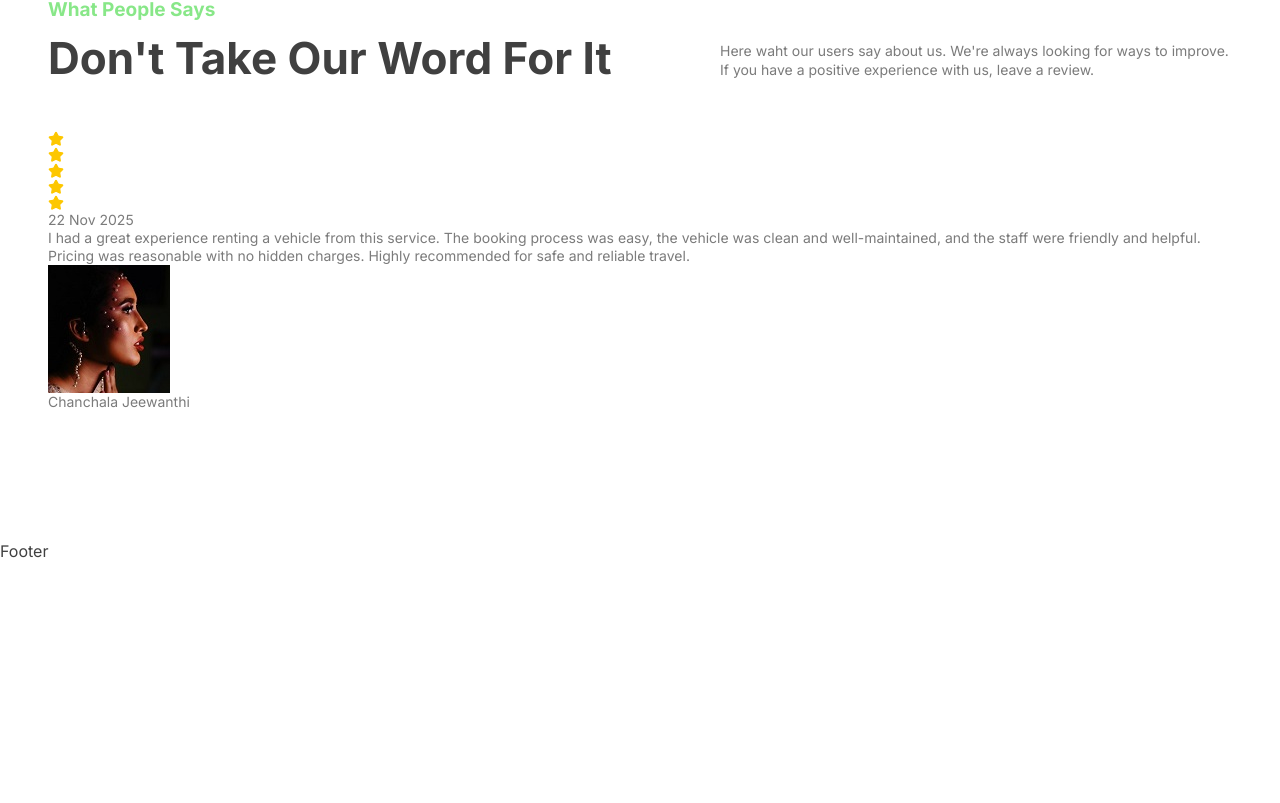
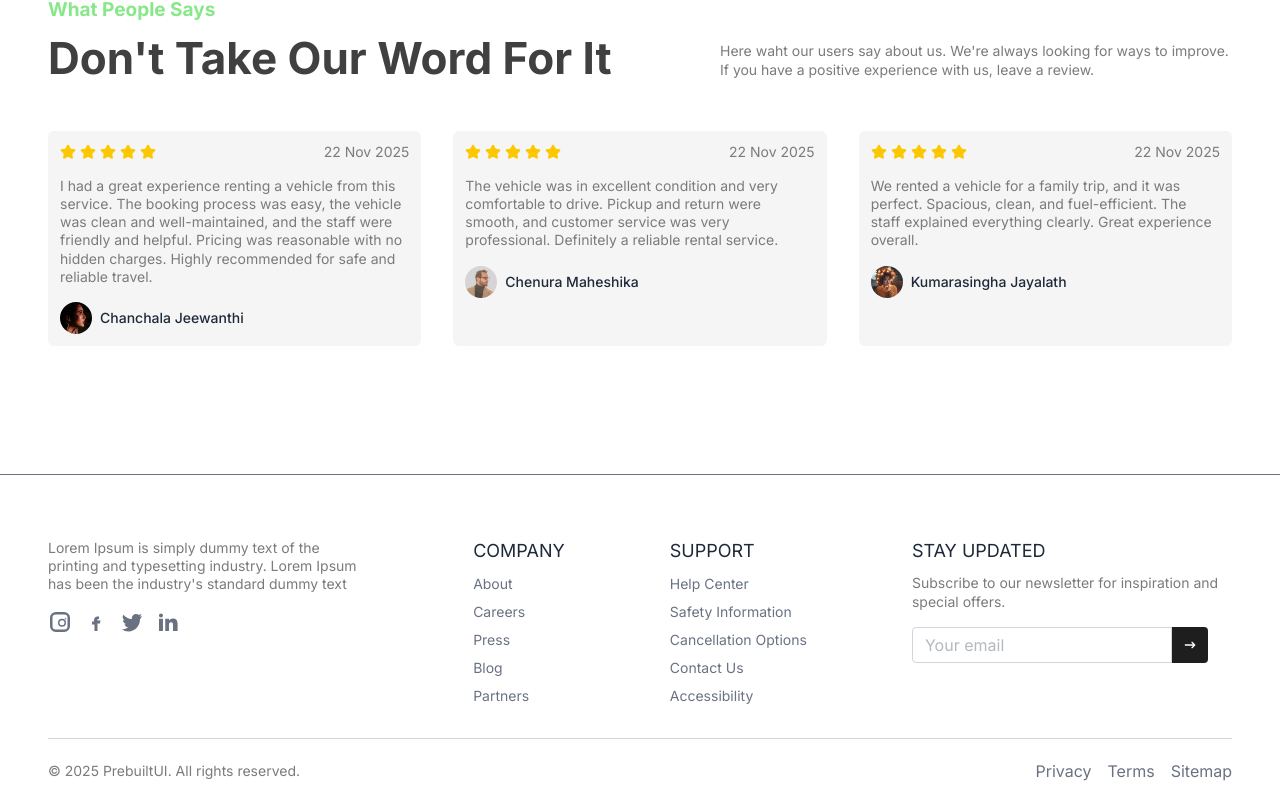
Before and after one commit to chanchala0112/Car-Rental-App, a React (Vite) app in the folder client/: page / in a window 1280 px wide. Shown: the part 3093-3896 px from the top of the page. Before the commit the page ends 3656 px from the top, so only its background shows below. Built offline with nearby package versions, Linux system fonts and the light colour scheme.

Commit message:
Add footer

```diff
--- a/client/src/components/Footer.jsx
+++ b/client/src/components/Footer.jsx
@@ -2,7 +2,81 @@
 
 const Footer = () => {
   return (
-    <div>Footer</div>
+    <footer className='pt-16 w-full text-gray-500 bg-solidTwo border-t-1 boeder-slate-900/5'>
+      <div className='max-padd-container'>
+            <div className='flex flex-wrap justify-between gap-12 md:gap-6'>
+                <div className='max-w-80'>
+
+                    <p className='text-sm'>
+                        Lorem Ipsum is simply dummy text of the printing and typesetting industry. Lorem Ipsum has been the industry's standard dummy text
+                    </p>
+                    <div className='flex items-center gap-3 mt-4'>
+                        {/* Instagram */}
+                        <svg className="w-6 h-6" fill="currentColor" viewBox="0 0 24 24">
+                            <path d="M7.75 2A5.75 5.75 0 002 7.75v8.5A5.75 5.75 0 007.75 22h8.5A5.75 5.75 0 0022 16.25v-8.5A5.75 5.75 0 0016.25 2h-8.5zM4.5 7.75A3.25 3.25 0 017.75 4.5h8.5a3.25 3.25 0 013.25 3.25v8.5a3.25 3.25 0 01-3.25 3.25h-8.5a3.25 3.25 0 01-3.25-3.25v-8.5zm9.5 1a4 4 0 11-4 4 4 4 0 014-4zm0 1.5a2.5 2.5 0 102.5 2.5 2.5 2.5 0 00-2.5-2.5zm3.5-.75a.75.75 0 11.75-.75.75.75 0 01-.75.75z" />
+                        </svg>
+                        {/* Facebook */}
+                        <svg className="w-6 h-6" fill="currentColor" viewBox="0 0 24 24">
+                            <path d="M13.5 9H15V6.5h-1.5c-1.933 0-3.5 1.567-3.5 3.5v1.5H8v3h2.5V21h3v-7.5H16l.5-3h-3z" />
+                        </svg>
+                        {/* Twitter */}
+                        <svg className="w-6 h-6" fill="currentColor" viewBox="0 0 24 24">
+                            <path d="M22 5.92a8.2 8.2 0 01-2.36.65A4.1 4.1 0 0021.4 4a8.27 8.27 0 01-2.6 1A4.14 4.14 0 0016 4a4.15 4.15 0 00-4.15 4.15c0 .32.04.64.1.94a11.75 11.75 0 01-8.52-4.32 4.14 4.14 0 001.29 5.54A4.1 4.1 0 013 10v.05a4.15 4.15 0 003.33 4.07 4.12 4.12 0 01-1.87.07 4.16 4.16 0 003.88 2.89A8.33 8.33 0 012 19.56a11.72 11.72 0 006.29 1.84c7.55 0 11.68-6.25 11.68-11.67 0-.18 0-.35-.01-.53A8.18 8.18 0 0022 5.92z" />
+                        </svg>
+                        {/* LinkedIn */}
+                        <svg className="w-6 h-6" fill="currentColor" viewBox="0 0 24 24">
+                            <path d="M4.98 3.5C3.88 3.5 3 4.38 3 5.48c0 1.1.88 1.98 1.98 1.98h.02c1.1 0 1.98-.88 1.98-1.98C6.98 4.38 6.1 3.5 4.98 3.5zM3 8.75h3.96V21H3V8.75zm6.25 0h3.8v1.68h.05c.53-.98 1.82-2.02 3.75-2.02 4.01 0 4.75 2.64 4.75 6.07V21H17v-5.63c0-1.34-.03-3.07-1.88-3.07-1.88 0-2.17 1.47-2.17 2.98V21H9.25V8.75z" />
+                        </svg>
+                    </div>
+                </div>
+
+                <div>
+                    <p className='text-lg text-gray-800'>COMPANY</p>
+                    <ul className='mt-3 flex flex-col gap-2 text-sm'>
+                        <li><a href="#">About</a></li>
+                        <li><a href="#">Careers</a></li>
+                        <li><a href="#">Press</a></li>
+                        <li><a href="#">Blog</a></li>
+                        <li><a href="#">Partners</a></li>
+                    </ul>
+                </div>
+
+                <div>
+                    <p className='text-lg text-gray-800'>SUPPORT</p>
+                    <ul className='mt-3 flex flex-col gap-2 text-sm'>
+                        <li><a href="#">Help Center</a></li>
+                        <li><a href="#">Safety Information</a></li>
+                        <li><a href="#">Cancellation Options</a></li>
+                        <li><a href="#">Contact Us</a></li>
+                        <li><a href="#">Accessibility</a></li>
+                    </ul>
+                </div>
+
+                <div className='max-w-80'>
+                    <p className='text-lg text-gray-800'>STAY UPDATED</p>
+                    <p className='mt-3 text-sm'>
+                        Subscribe to our newsletter for inspiration and special offers.
+                    </p>
+                    <div className='flex items-center mt-4'>
+                        <input type="text" className='bg-white rounded-l border border-gray-300 h-9 px-3 outline-none' placeholder='Your email' />
+                        <button className='flex items-center justify-center bg-black h-9 w-9 aspect-square rounded-r'>
+                            {/* Arrow icon */}
+                            <svg className="w-4 h-4 text-white" aria-hidden="true" xmlns="http://www.w3.org/2000/svg" width="24" height="24" fill="none" viewBox="0 0 24 24"><path stroke="currentColor" strokeLinecap="round" strokeLinejoin="round" strokeWidth="2" d="M19 12H5m14 0-4 4m4-4-4-4" /></svg>
+                        </button>
+                    </div>
+                </div>
+            </div>
+            <hr className='border-gray-300 mt-8' />
+            <div className='flex flex-col md:flex-row gap-2 items-center justify-between py-5'>
+                <p>© {new Date().getFullYear()} <a href="https://prebuiltui.com">PrebuiltUI</a>. All rights reserved.</p>
+                <ul className='flex items-center gap-4'>
+                    <li><a href="#">Privacy</a></li>
+                    <li><a href="#">Terms</a></li>
+                    <li><a href="#">Sitemap</a></li>
+                </ul>
+            </div>
+          </div>
+        </footer>
   )
 }
 
--- a/client/src/components/Testimonial.jsx
+++ b/client/src/components/Testimonial.jsx
@@ -13,10 +13,10 @@
       />
 
       {/*CONTAINER*/}
-      <div>
-        <div>
-          <div>
-            <div>
+      <div className='grid grid-cols-1 sm:grid-cols-2 lg:grid-cols-3 gap-8'>
+        <div className='bg-primary w-full space-y-4 p-3 rounded-md text-gray-500 text-sm'>
+          <div className='flexBetween'>
+            <div className='flex gap-1'>
               <img src={assets.star} alt="" width={16} />
               <img src={assets.star} alt="" width={16} />
               <img src={assets.star} alt="" width={16} />
@@ -26,9 +26,45 @@
             <p>22 Nov 2025</p>
           </div>
           <p>I had a great experience renting a vehicle from this service. The booking process was easy, the vehicle was clean and well-maintained, and the staff were friendly and helpful. Pricing was reasonable with no hidden charges. Highly recommended for safe and reliable travel.</p>
-          <div>
-            <img src={assets.user1} alt="userImg" />
-            <p> Chanchala Jeewanthi </p>
+          <div className='flex items-center gap-2'>
+            <img src={assets.user1} alt="userImg" className='h-8 w-8 rounded-full'/>
+            <p className='text-gray-800 font-medium'> Chanchala Jeewanthi </p>
+          </div>
+        </div>
+
+        <div className='bg-primary w-full space-y-4 p-3 rounded-md text-gray-500 text-sm'>
+          <div className='flexBetween'>
+            <div className='flex gap-1'>
+              <img src={assets.star} alt="" width={16} />
+              <img src={assets.star} alt="" width={16} />
+              <img src={assets.star} alt="" width={16} />
+              <img src={assets.star} alt="" width={16} />
+              <img src={assets.star} alt="" width={16} />
+            </div>
+            <p>22 Nov 2025</p>
+          </div>
+          <p>The vehicle was in excellent condition and very comfortable to drive. Pickup and return were smooth, and customer service was very professional. Definitely a reliable rental service.</p>
+          <div className='flex items-center gap-2'>
+            <img src={assets.user2} alt="userImg" className='h-8 w-8 rounded-full'/>
+            <p className='text-gray-800 font-medium'> Chenura Maheshika </p>
+          </div>
+        </div>
+
+        <div className='bg-primary w-full space-y-4 p-3 rounded-md text-gray-500 text-sm'>
+          <div className='flexBetween'>
+            <div className='flex gap-1'>
+              <img src={assets.star} alt="" width={16} />
+              <img src={assets.star} alt="" width={16} />
+              <img src={assets.star} alt="" width={16} />
+              <img src={assets.star} alt="" width={16} />
+              <img src={assets.star} alt="" width={16} />
+            </div>
+            <p>22 Nov 2025</p>
+          </div>
+          <p>We rented a vehicle for a family trip, and it was perfect. Spacious, clean, and fuel-efficient. The staff explained everything clearly. Great experience overall.</p>
+          <div className='flex items-center gap-2'>
+            <img src={assets.user3} alt="userImg" className='h-8 w-8 rounded-full'/>
+            <p className='text-gray-800 font-medium'> Kumarasingha Jayalath </p>
           </div>
         </div>
       </div>
```
